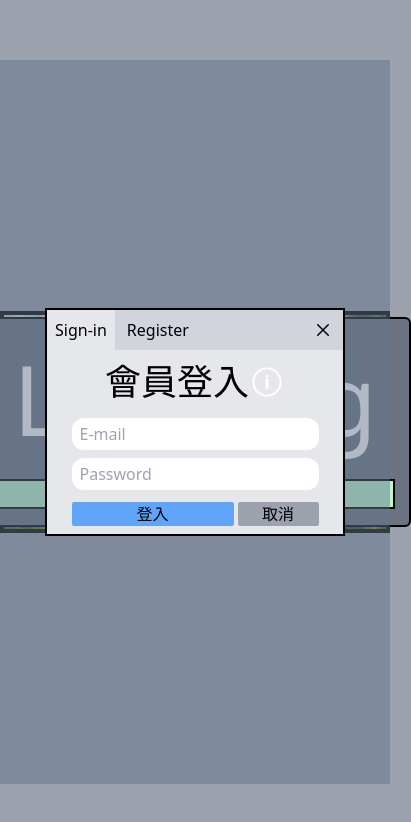
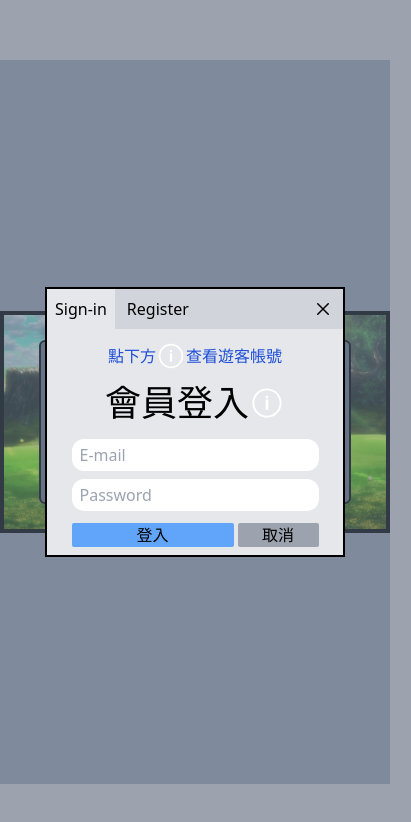
Before and after one commit to Kalinowo/Nextjs_LifePlug_4.0, a Next.js app: page / in a window 390 px wide. Shown: the top 822 px of the page, 411 px wide, since content can reach past the window. Built offline with nearby package versions, Linux system fonts and the light colour scheme.

Commit message:
make entrance page responsive and added a reminder for visitor account info

```diff
--- a/app/globals.css
+++ b/app/globals.css
@@ -42,3 +42,8 @@ button[disabled] {
   height: 100%;
   border: none;
 }
+
+.responsive-text {
+  font-size: clamp(1rem, 13vw + 1rem, 6rem);
+  line-height: 1;
+}
--- a/components/home/Entrance.tsx
+++ b/components/home/Entrance.tsx
@@ -8,12 +8,12 @@ export default function Entrance() {
 
   return (
     <>
-      <div className="relative flex flex-col items-center border-2 border-black rounded-md w-[500px] bg-gray-500">
-        <div className="flex justify-center items-center p-8 text-8xl text-white">
-          LifePlug
+      <div className="relative flex flex-col items-center border-2 border-black rounded-md w-[80%] sm:w-[450px] bg-gray-500">
+        <div className="responsive-text flex justify-center items-center p-6 sm:text-8xl text-white">
+          <span className="flex justify-center items-center">LifePlug</span>
         </div>
         <div
-          className="relative border-2 border-black w-[400px] h-[30px] mb-4 overflow-hidden group cursor-pointer"
+          className="relative border-2 border-black w-[80%] h-[30px] mb-4 overflow-hidden group cursor-pointer"
           onClick={() => setOpenLogin((prev) => !prev)}
         >
           <div className="absolute flex justify-center items-center z-10 w-full">
--- a/components/home/Login.tsx
+++ b/components/home/Login.tsx
@@ -19,12 +19,17 @@ export default function Login({ setOpenLogin }: LoginFormProps) {
   );
   return (
     <div>
+      <div className="flex justify-center items-center text-base pt-3 text-blue-700">
+        點下方
+        <IoIosInformationCircleOutline className="text-white text-3xl" />
+        查看遊客帳號
+      </div>
       <div className="flex justify-center items-center text-4xl w-full py-3">
         會員登入
         <span className="text-white hover:text-red-600 group">
           <IoIosInformationCircleOutline />
           <div className="absolute hidden left-0 top-5 bg-gray-500 text-gray-300 rounded-xl mx-5 p-2 group-hover:flex flex-col border-2 dark:border-gray-500 backdrop-blur-3xl z-50">
-            <div>測試用帳號</div>
+            <div>遊客帳號</div>
             <div>帳號:test8@test.com</div>
             <div>密碼:123</div>
           </div>
@@ -76,7 +81,9 @@ export default function Login({ setOpenLogin }: LoginFormProps) {
         {errorMessage && (
           <>
             {/* <ExclamationCircleIcon className="h-5 w-5 text-red-500" /> */}
-            <p className="text-sm text-red-500">{errorMessage}</p>
+            <div className="flex justify-center items-center mb-2 font-bold">
+              <p className="text-sm text-red-500">{errorMessage}</p>
+            </div>
           </>
         )}
       </form>
--- a/components/home/Register.tsx
+++ b/components/home/Register.tsx
@@ -43,7 +43,11 @@ export default function Register() {
             placeholder="Repeat-password"
             required
           />
-          {state?.message && <div>{state.message}</div>}
+          {state?.message && (
+            <div className="text-sm text-red-500 font-bold mt-2">
+              {state.message}
+            </div>
+          )}
         </div>
         <div className="flex gap-1 pb-2">
           <button
```
